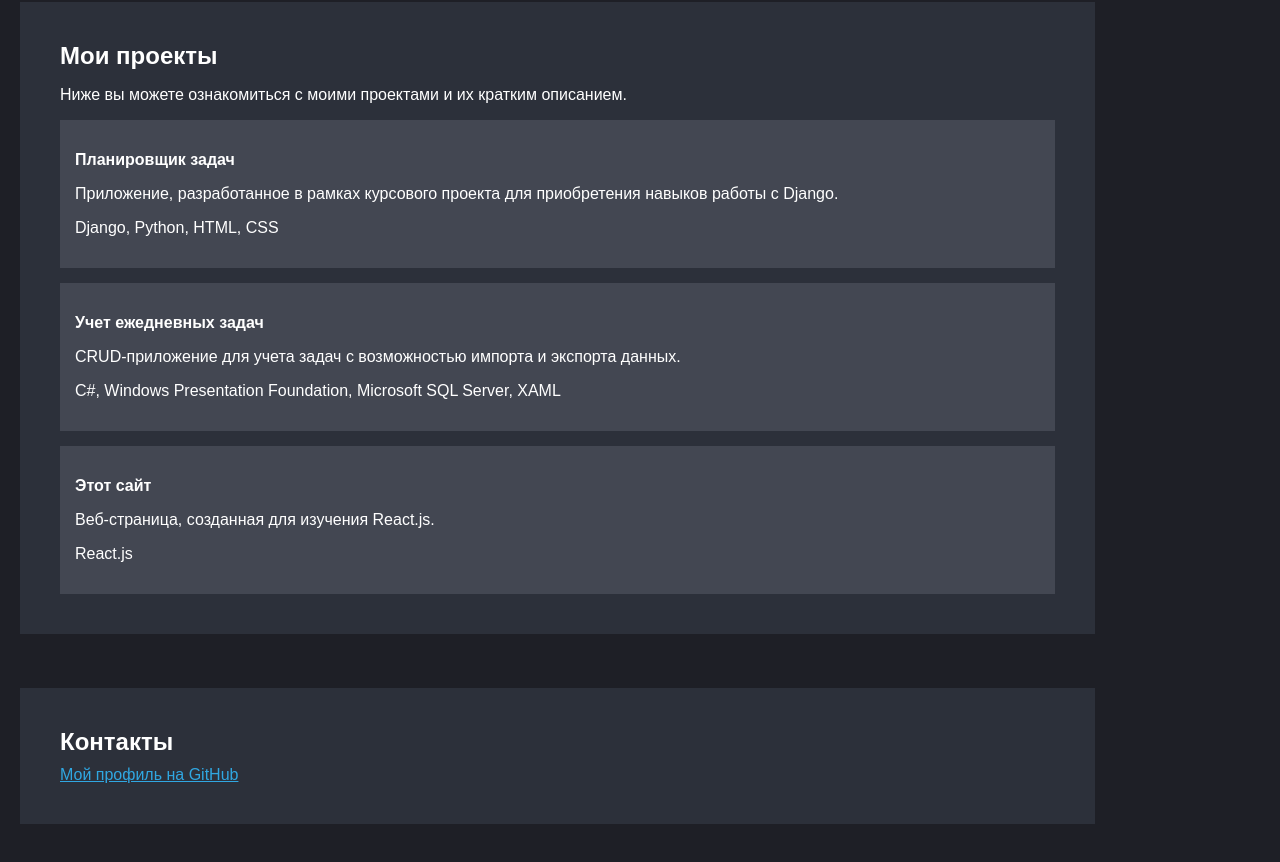
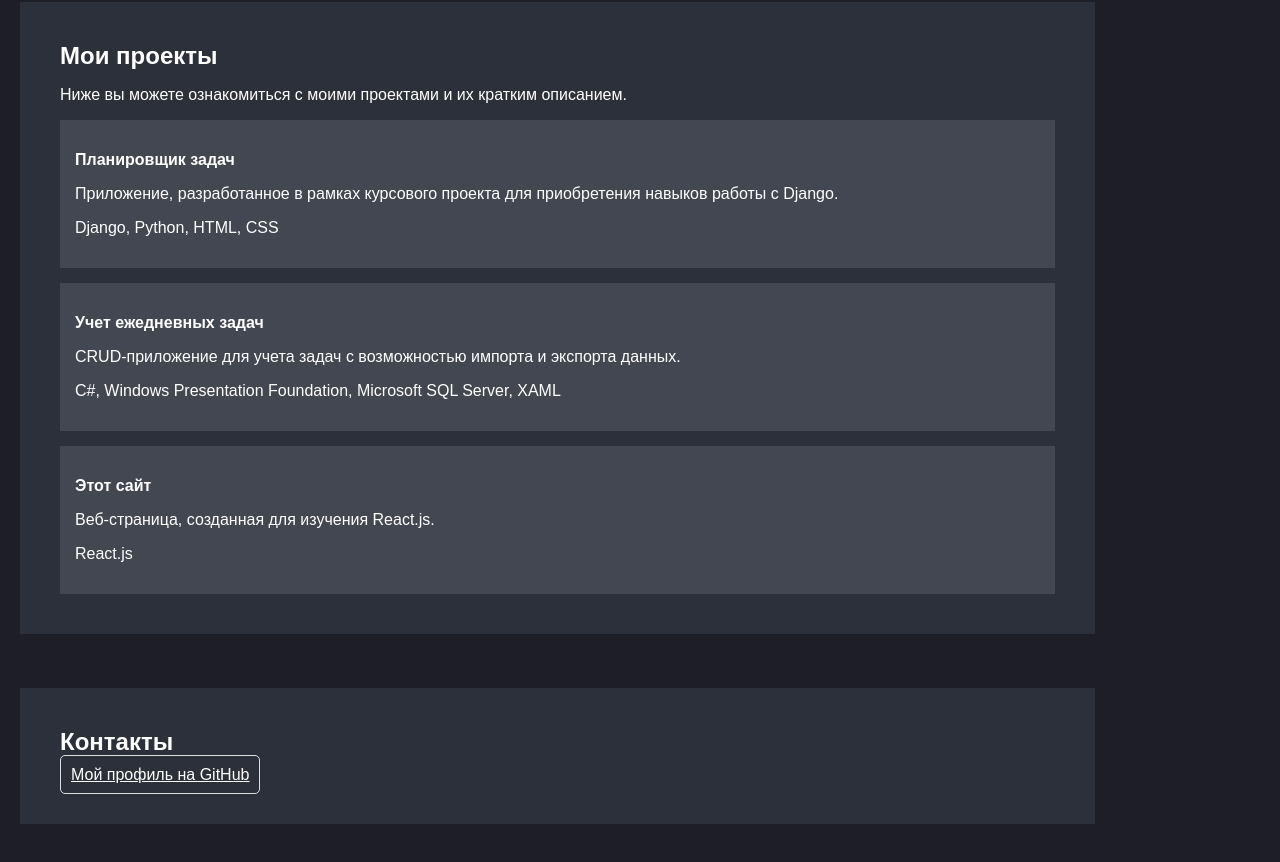
Before and after one commit to lyacsevna/AboutMe, a React (Create React App) app: page / in a window 1280 px wide. Shown: the part 960-1822 px from the top of the page. Built offline with nearby package versions, Linux system fonts and the light colour scheme.

Commit message:
edit contact style

```diff
--- a/src/App.css
+++ b/src/App.css
@@ -28,16 +28,6 @@ h2 {
   margin-bottom: 10px;
 }
 
-.projects_container {
-  display: flex;
-}
-
-.project_item {
-  margin-bottom: 15px;
-  background-color: #434752 ;
-  padding: 15px;
-}
-
 h1 {
   font-family: source-code-pro, Menlo, Monaco, Consolas, 'Courier New',
     monospace;
--- a/src/components/contacts.js
+++ b/src/components/contacts.js
@@ -1,10 +1,11 @@
 import React from 'react';
+import '../styles/contacts.css'
 
 const Contacts = () => {
     return (
         <section id="contacts">
             <h2>Контакты</h2>
-            <a href = "https://github.com/lyacsevna">Мой профиль на GitHub</a>
+            <a className = "contact-item" href = "https://github.com/lyacsevna">Мой профиль на GitHub</a>
         </section>
     );
 };
--- a/src/components/projects.js
+++ b/src/components/projects.js
@@ -1,4 +1,5 @@
 import React from 'react';
+import '../styles/projects.css';
 import { myprojects } from "../data";
 
 function ProjectsList({ projectTitle, description, stack }) {
--- /dev/null
+++ b/src/styles/contacts.css
@@ -0,0 +1,15 @@
+
+.contact-item {
+    color: white;
+    padding: 10px;
+    margin: 10px 0;
+    border: 1px solid #ddd;
+    border-radius: 5px;
+    transition: transform 0.3s, box-shadow 0.3s;
+    cursor: pointer;
+}
+
+.contact-item:hover {
+    transform: scale(1.05);
+    box-shadow: 0 4px 15px rgba(0, 0, 0, 0.2);
+}
--- a/src/styles/projects.css
+++ b/src/styles/projects.css
@@ -0,0 +1,9 @@
+.projects_container {
+    display: flex;
+  }
+
+  .project_item {
+    margin-bottom: 15px;
+    background-color: #434752 ;
+    padding: 15px;
+  }
```
Also changed, not shown: src/styles/edu.css (indentation only).
